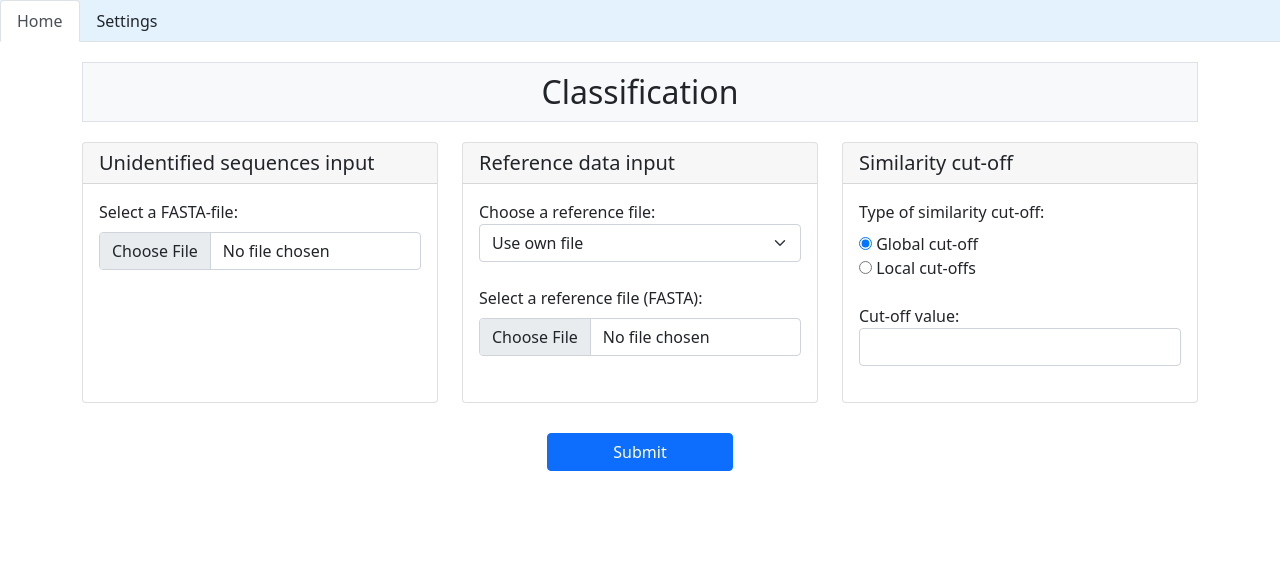
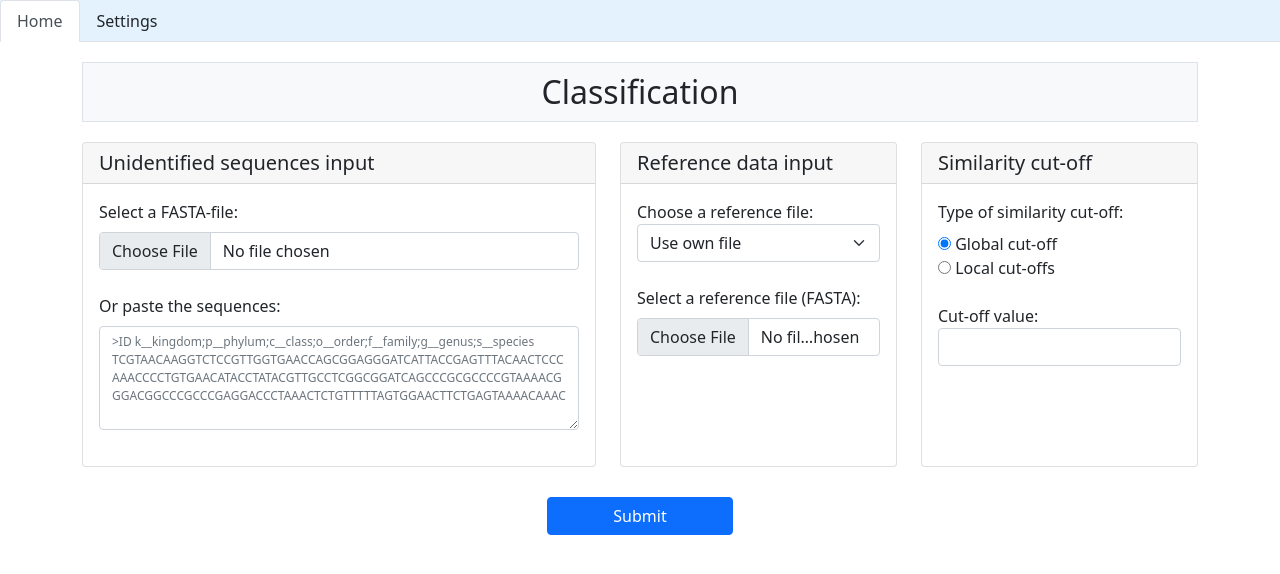
Before and after one commit to RubyvanderHolst/interface-dnabarcoder, a Django app: template templates/classification.html in a window 1280 px wide. Shown: the part 56-630 px from the top of the page. Run offline with Django 3.2, Linux system fonts and the light colour scheme; the template is opened without the code that fills it, so the values that code supplies are empty.

Commit message:
added textarea for sequences with right required set up

```diff
--- a/static/css/classification.css
+++ b/static/css/classification.css
@@ -4,6 +4,11 @@ h2 {
 
 button {
     margin-top: 30px;
+}
+
+textarea {
+    font-size: 12px !important;
+    width: 480px !important;
 }
 
 .card {
--- a/static/js/classification.js
+++ b/static/js/classification.js
@@ -34,16 +34,16 @@ function show_ref_file_input(dropdown) {
 }
 
 
-// Checks if one of reference file input or checkboxes has input
+// Checks if one of sequence file inputs has input
 document.addEventListener('DOMContentLoaded', function() {
     const inputs = Array.from(
-    document.querySelectorAll('input[class=form-check-input], input[id=input_reference]')
+        document.querySelectorAll('#file_input_sequences, #text_input_sequences')
     );
-
+    console.log(inputs)
     const inputListener = e => {
         inputs
           .filter(i => i !== e.target)
-      .forEach(i => (i.required = !e.target.value.length));
+          .forEach(i => (i.required = false));
     };
 
     inputs.forEach(i => i.addEventListener('input', inputListener));
--- a/templates/classification.html
+++ b/templates/classification.html
@@ -25,8 +25,17 @@
                     <div class="card h-100">
                         <h5 class="card-header">Unidentified sequences input</h5>
                         <div class="card-body">
-                            <label for="input_sequences" class="form-label">Select a FASTA-file:</label>
-                            <input type="file" class="form-control" id="input_sequences" name="input_sequences" accept=".fasta,.fna,.ffn,.faa,.frn,.fa" required>
+                            <label for="file_input_sequences" class="form-label">Select a FASTA-file:</label>
+                            <input type="file" class="form-control" id="file_input_sequences" name="file_input_sequences" accept=".fasta,.fna,.ffn,.faa,.frn,.fa" required>
+
+                            <br>
+                            <label for="text_input_sequences" class="form-label">Or paste the sequences:</label>
+                            <textarea class="form-control" id="text_input_sequences" name="text_input_sequences"
+                                      rows="5" placeholder=
+">ID k__kingdom;p__phylum;c__class;o__order;f__family;g__genus;s__species
+TCGTAACAAGGTCTCCGTTGGTGAACCAGCGGAGGGATCATTACCGAGTTTACAACTCCC
+AAACCCCTGTGAACATACCTATACGTTGCCTCGGCGGATCAGCCCGCGCCCCGTAAAACG
+GGACGGCCCGCCCGAGGACCCTAAACTCTGTTTTTAGTGGAACTTCTGAGTAAAACAAAC" required></textarea>
                         </div>
                     </div>
                 </div>
@@ -36,7 +45,7 @@
                         <h5 class="card-header">Reference data input</h5>
                         {#        reference dataset#}
                         <div class="card-body">
-                            <label>Choose a reference file:</label><br>
+                            <label for="reference_options">Choose a reference file:</label><br>
                             <select class="form-select" id="reference_options" name="reference_options"
                                     onchange="show_ref_file_input(this)">
                                 <option value="" selected>Use own file</option>
```
Lines whose indentation alone changed are shown as unchanged.
